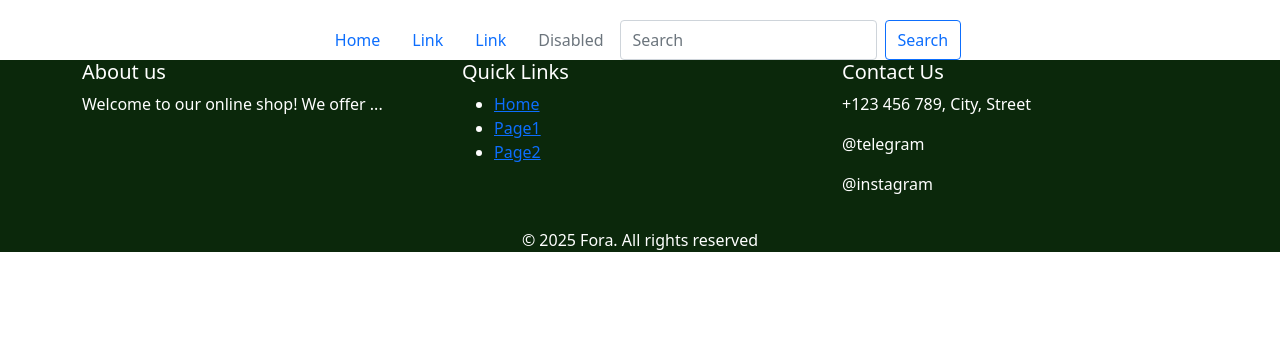
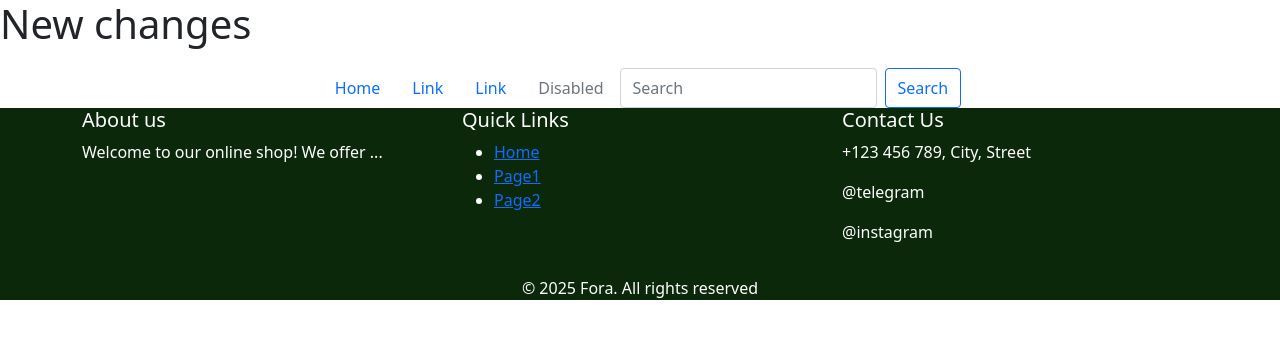
Before and after one commit to fora-organization/fora, a Flask app: page / in a window 1280 px wide. Shown: the top 339 px of the page. Run offline with Flask 3, Linux system fonts and the light colour scheme.

Commit message:
change comments

```diff
--- a/templates/_navbar.html
+++ b/templates/_navbar.html
@@ -1,7 +1,4 @@
-<!-- <head>
-    <link href="https://cdn.jsdelivr.net/npm/bootstrap@5.0.2/dist/css/bootstrap.min.css" rel="stylesheet" integrity="sha384-EVSTQN3/azprG1Anm3QDgpJLIm9Nao0Yz1ztcQTwFspd3yD65VohhpuuCOmLASjC" crossorigin="anonymous">
-</head>
-<body> -->
+<h1>New changes</h1>
 <nav>
     <div class="container d-flex justify-content-center" style="margin-top: 20px;">
         <ul class="nav justify-content-center">
@@ -25,4 +22,3 @@
         </form>
     </div>
 </nav>
-<!-- </body> -->
```
